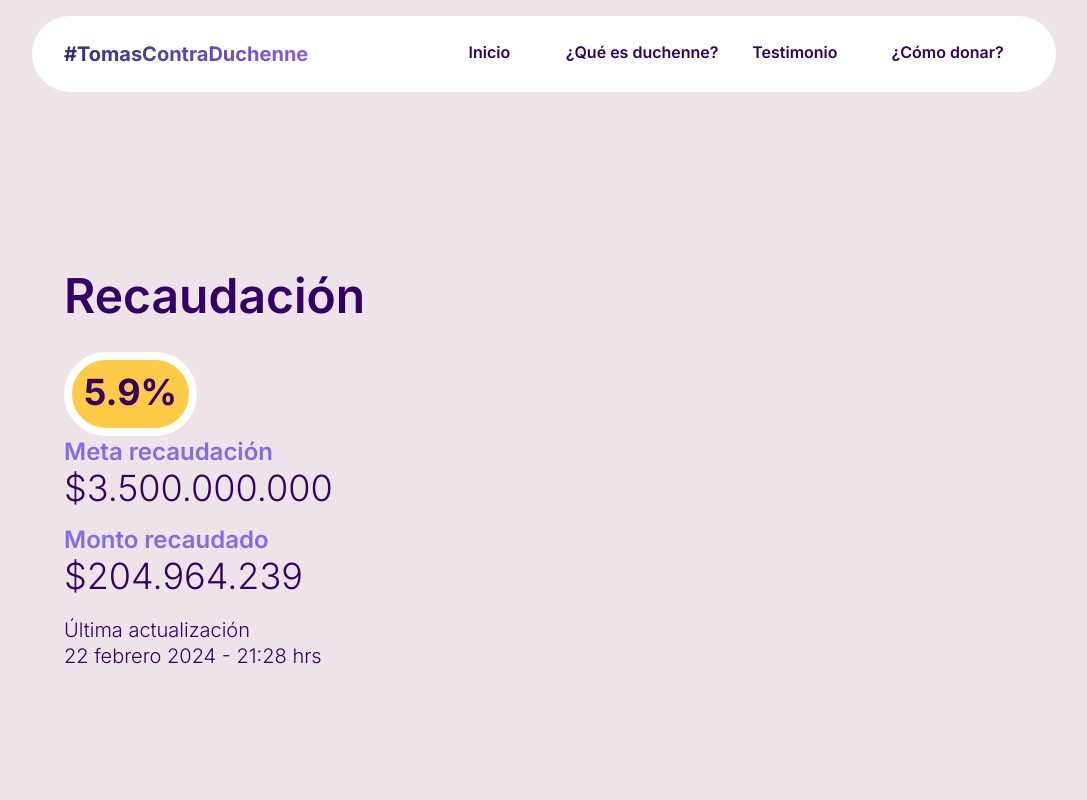
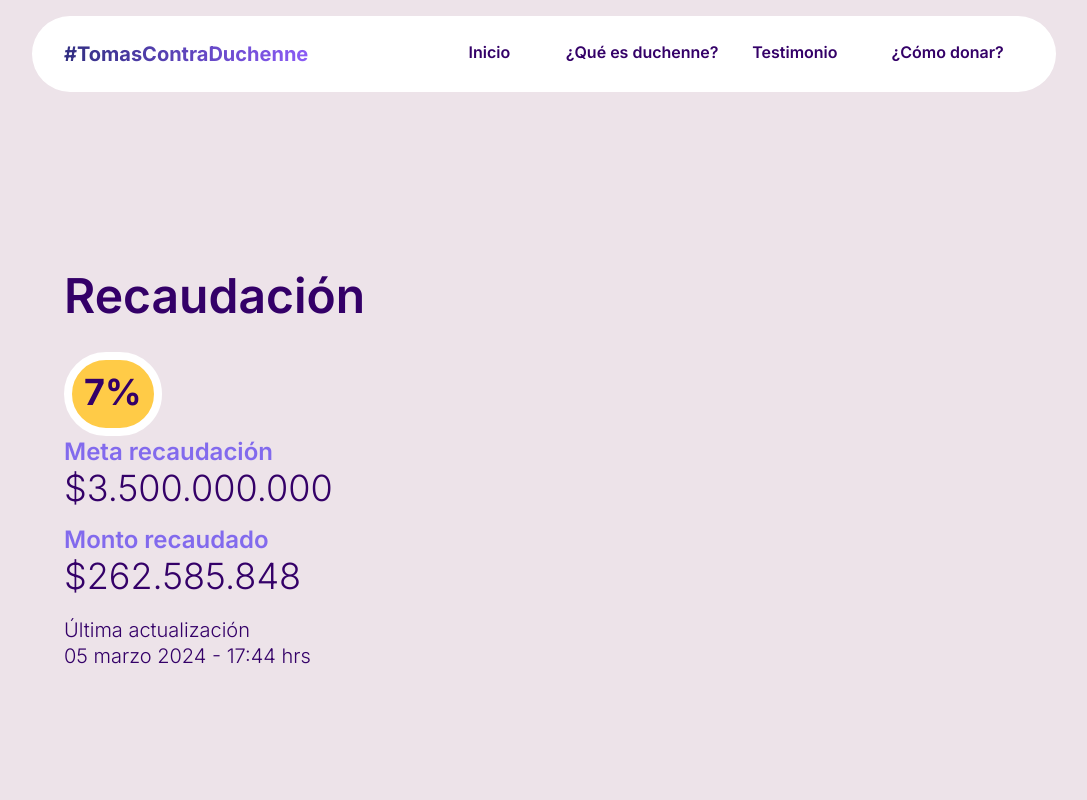
Before and after one commit to dalvaradotey/tomas, a Next.js app: page /recaudacion in a window 1280 px wide. Shown: the top 800 px of the page, without its empty margins (96-1183 px from the left). Built offline with nearby package versions, Linux system fonts and the light colour scheme.

Commit message:
UPDATE: actualizacion meta

```diff
--- a/src/app/goals-data.ts
+++ b/src/app/goals-data.ts
@@ -1,5 +1,5 @@
 export const goalsData = {
-  currentAmount: '$204.964.239',
-  currentPercentage: '5.9%',
-  currentDate: '22 febrero 2024 - 21:28 hrs',
+  currentAmount: '$262.585.848',
+  currentPercentage: '7%',
+  currentDate: '05 marzo 2024 - 17:44 hrs',
 }
```
